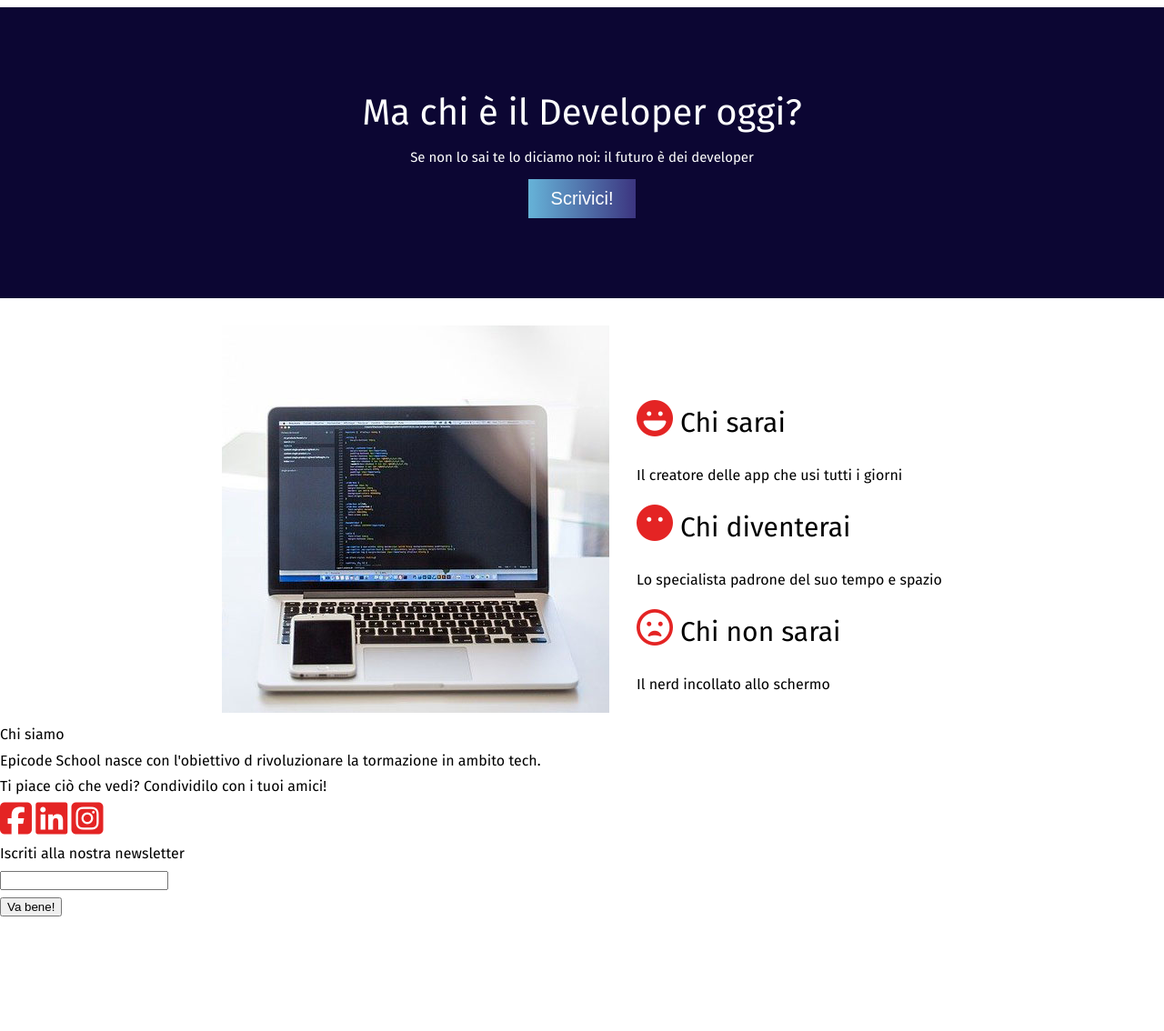
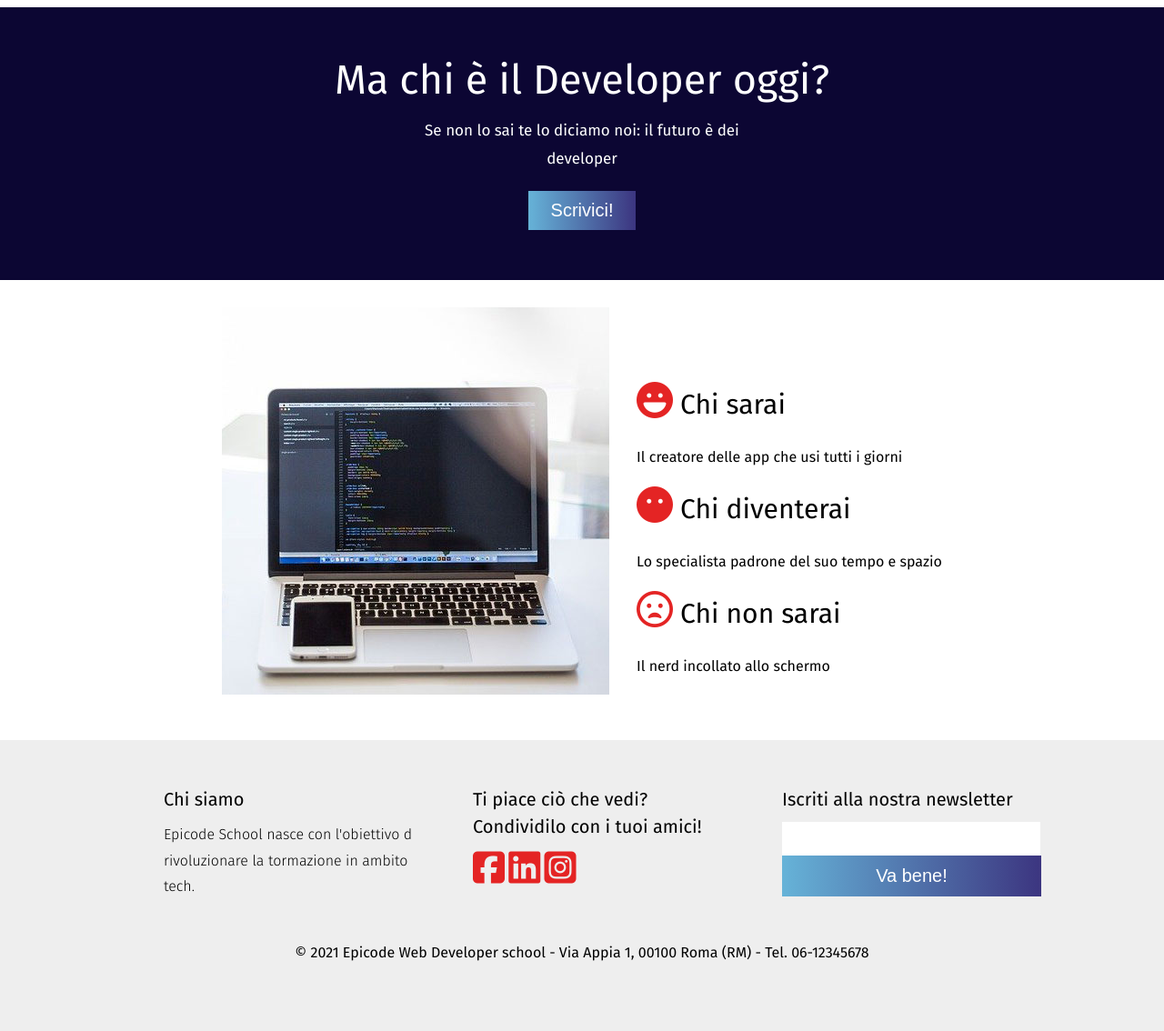
Before and after one commit to N1XIL9/U1-W2-D5.Progetto_settimanale, a plain HTML site: page index.html in a window 1280 px wide. Shown: the part 1040-2174 px from the top of the page at 91% size. Before the commit the page ends 2051 px from the top, so only its background shows below. Drawn offline with Linux system fonts and the light colour scheme.

Commit message:
index.html finished

```diff
--- a/assets/css/stile.css
+++ b/assets/css/stile.css
@@ -179,24 +179,29 @@ i {
 
 #section-four {
     background-color: #0c0633;
-    height: 40vh;
+    height: 300px;
     color: white;
     text-align: center;
+    margin: 0 auto;
+}
+
+#section-four {
+    margin: 0 auto;
 }
 
 #section-four div {
-    padding-top: 80px;
+    padding: 40px;
 }
 
 #section-four h2 {
-    font-size: 40px;
+    font-size: 45px;
 }
 
 #section-four p {
-    font-size: 15px;
+    font-size: 17px;
     margin-left: 35%;
     margin-right: 35%;
-    margin-bottom: 10px;
+    margin-bottom: 20px;
 }
 
 .write-us-button {
@@ -236,5 +241,54 @@ i {
 
 /* FOOTER */
 
+footer {
+    display: flex;
+    justify-content: center;
+    background-color: rgb(238, 238, 238);
+    margin-top: 40px;
+    height: 100px;
+}
+
+footer div {
+    margin: 50px 0px 0px 50px;
+    width: 290px;
+    height: 200px;
+}
+
+footer h4 {
+    font-weight: 400;
+    font-size: 20px;
+    line-height: 1.5;
+    margin-bottom: 10px;
+}
+
+footer p {
+    font-weight: 300;
+}
+
+fieldset input {
+    width: 280px;
+    height: 35px;
+    border: none;
+}
+
+footer button {
+    width: 285px;
+    height: 45px;
+    border: none;
+    background: rgb(102, 179, 216);
+    background: linear-gradient(90deg, rgba(102, 179, 216, 1) 0%, rgba(60, 53, 128, 1) 100%);
+    color: white;
+    cursor: pointer;
+    font-size: 20px;
+}
+
+#copywrite {
+    padding-top: 120px;
+    text-align: center;
+    background-color: rgb(238, 238, 238);
+    height: 100px;
+
+}
 
 /* RESPONSIVE */
--- a/index.html
+++ b/index.html
@@ -131,9 +131,9 @@
       <div>
         <h4> Ti piace ciò che vedi?
           Condividilo con i tuoi amici! </h4>
-        <i class="fa-brands fa-square-facebook"></i>
-        <i class="fa-brands fa-linkedin"></i>
-        <i class="fa-brands fa-square-instagram"></i>
+        <a href=""><i class="fa-brands fa-square-facebook"></i></a>
+        <a href=""><i class="fa-brands fa-linkedin"></i></a>
+        <a href=""><i class="fa-brands fa-square-instagram"></i></a>
       </div>
 
       <div>
@@ -143,10 +143,13 @@
             <input type="email" name="user_email" id="user_email" required>
           </fieldset>
         </form>
-          <button type="submit"> Va bene!</button>
+          <button class="submit" type="submit"> Va bene!</button>
         </div>
-    </footer>
+      </footer>
 
+      <div id="copywrite">
+        <p> © 2021 Epicode Web Developer school - Via Appia 1, 00100 Roma (RM) - Tel. 06-12345678</p>
+      </div>
 
 
 
```
